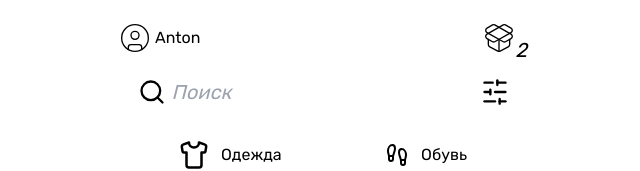
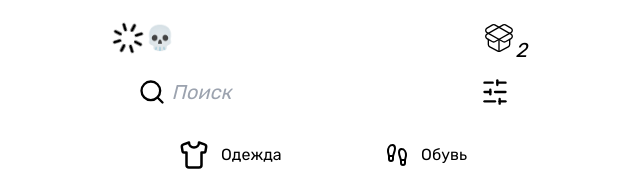
Before and after one commit to kamaeff/stockhub-next, a Next.js app: page / in a window 1280 px wide. Shown: the top 171 px of the page, without its empty margins (317-957 px from the left). Built offline with nearby package versions, Linux system fonts and the light colour scheme.

Commit message:
fix header

```diff
--- a/src/components/header/Header.tsx
+++ b/src/components/header/Header.tsx
@@ -35,21 +35,21 @@ export default function Header({searchParams}: SearchParamProps) {
   return (
     <div className='flex justify-between items-center mt-3 mx-2'>
       <div className=''>
-        {/* {user?.first_name ? ( */}
+        {user?.first_name ? (
           <Link
             href='/?profile=true'
             onClick={openModal}
             className='pl-2 flex items-center gap-1'
           >
             <CircleUser strokeWidth={1} size={32} />
-          Anton
+            {user.first_name}
           </Link>
-        {/* ) : (
+        ) : (
           <div className='flex items-center'>
             <Loader className='animate-spin-slow spinner' size={34} />
             <span className='font-medium text-2xl'>💀</span>
           </div>
-        )} */}
+        )}
       </div>
 
       <Link
```
Lines whose indentation alone changed are shown as unchanged.
